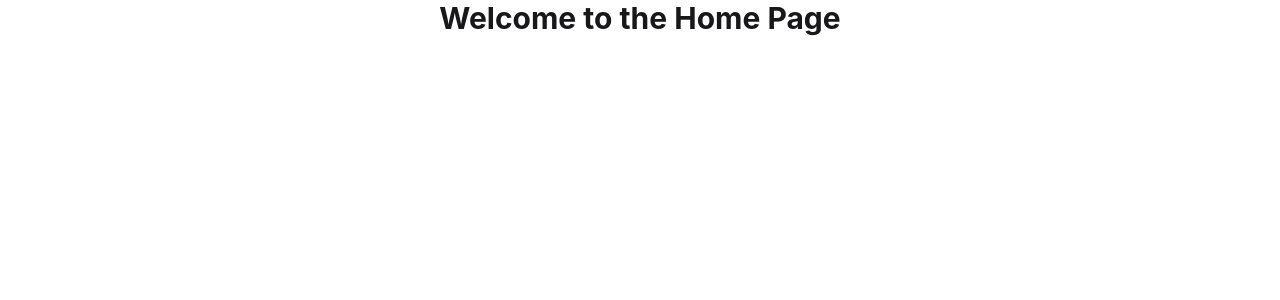
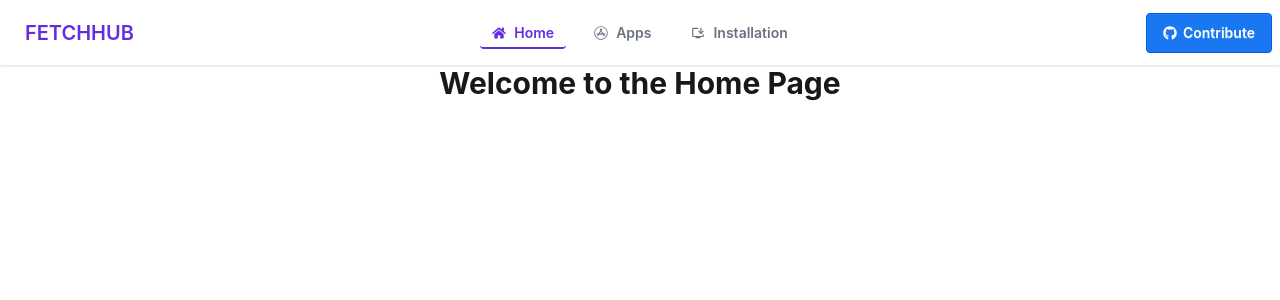
Before and after one commit to rahidhaque/fetch-hub, a React (Vite) app: page / in a window 1280 px wide. Shown: the top 300 px of the page. Built offline with nearby package versions, Linux system fonts and the light colour scheme.

Commit message:
Navbar Done

```diff
--- a/index.html
+++ b/index.html
@@ -1,5 +1,5 @@
 <!doctype html>
-<html lang="en">
+<html lang="en" data-theme="light">
   <head>
     <meta charset="UTF-8" />
     <link rel="icon" type="image/svg+xml" href="/favicon.svg" />
--- a/package.json
+++ b/package.json
@@ -13,6 +13,7 @@
     "@tailwindcss/vite": "^4.2.2",
     "react": "^19.2.4",
     "react-dom": "^19.2.4",
+    "react-icons": "^5.6.0",
     "react-router": "^7.13.2",
     "tailwindcss": "^4.2.2"
   },
--- /dev/null
+++ b/src/components/Header/Navbar.jsx
@@ -0,0 +1,78 @@
+import React from "react";
+import { FaAppStore, FaGithub, FaHome } from "react-icons/fa";
+import { MdInstallDesktop } from "react-icons/md";
+import { Link, NavLink } from "react-router";
+
+const Navbar = () => {
+  const navLinkClass = ({ isActive }) =>
+    `font-semibold transition-all duration-300 ${
+      isActive
+        ? "text-[#632EE3] border-b-2 border-[#632EE3] pb-1"
+        : "text-gray-500 hover:text-[#632EE3]"
+    }`;
+  const links = (
+    <div className="flex flex-col lg:flex-row gap-4 text-gray-500 font-semibold">
+      <li>
+        <NavLink className={navLinkClass} to="/">
+          <FaHome /> Home
+        </NavLink>
+      </li>
+      <li>
+        <NavLink className={navLinkClass} to="/apps">
+          <FaAppStore /> Apps
+        </NavLink>
+      </li>
+      <li>
+        <NavLink className={navLinkClass} to="/installation">
+          <MdInstallDesktop /> Installation
+        </NavLink>
+      </li>
+    </div>
+  );
+  return (
+    <div className="navbar bg-base-100 shadow-sm">
+      <div className="navbar-start">
+        <div className="dropdown">
+          <div tabIndex={0} role="button" className="btn btn-ghost lg:hidden">
+            <svg
+              xmlns="http://www.w3.org/2000/svg"
+              className="h-5 w-5"
+              fill="none"
+              viewBox="0 0 24 24"
+              stroke="currentColor"
+            >
+              <path
+                strokeLinecap="round"
+                strokeLinejoin="round"
+                strokeWidth="2"
+                d="M4 6h16M4 12h8m-8 6h16"
+              />
+            </svg>
+          </div>
+          <ul
+            tabIndex="-1"
+            className="menu menu-sm dropdown-content bg-base-100 rounded-box z-1 mt-3 w-52 p-2 shadow"
+          >
+            {links}
+          </ul>
+        </div>
+        <a className="btn btn-ghost text-xl">
+          <h1 class="text-xl text-[#632EE3] uppercase font-semibold">
+            FetchHub
+          </h1>
+        </a>
+      </div>
+      <div className="navbar-center hidden lg:flex">
+        <ul className="menu menu-horizontal px-1">{links}</ul>
+      </div>
+      <div className="navbar-end">
+        <Link to={"https://github.com/rahidhaque"} className="btn bg-[#1A77F2] text-white border-[#005fd8]">
+            <FaGithub />
+           Contribute
+        </Link>
+      </div>
+    </div>
+  );
+};
+
+export default Navbar;
--- a/src/pages/Root/Root.jsx
+++ b/src/pages/Root/Root.jsx
@@ -1,9 +1,11 @@
 import React from 'react';
 import { Outlet } from 'react-router';
+import Navbar from '../../components/Header/Navbar';
 
 const Root = () => {
     return (
-        <div>
+        <div className='max-w-7xl mx-auto'>
+            <Navbar></Navbar>
             <Outlet></Outlet>
         </div>
     );
```
Also changed, not shown: 1 other file (tests, documents, lock files or other folders).
